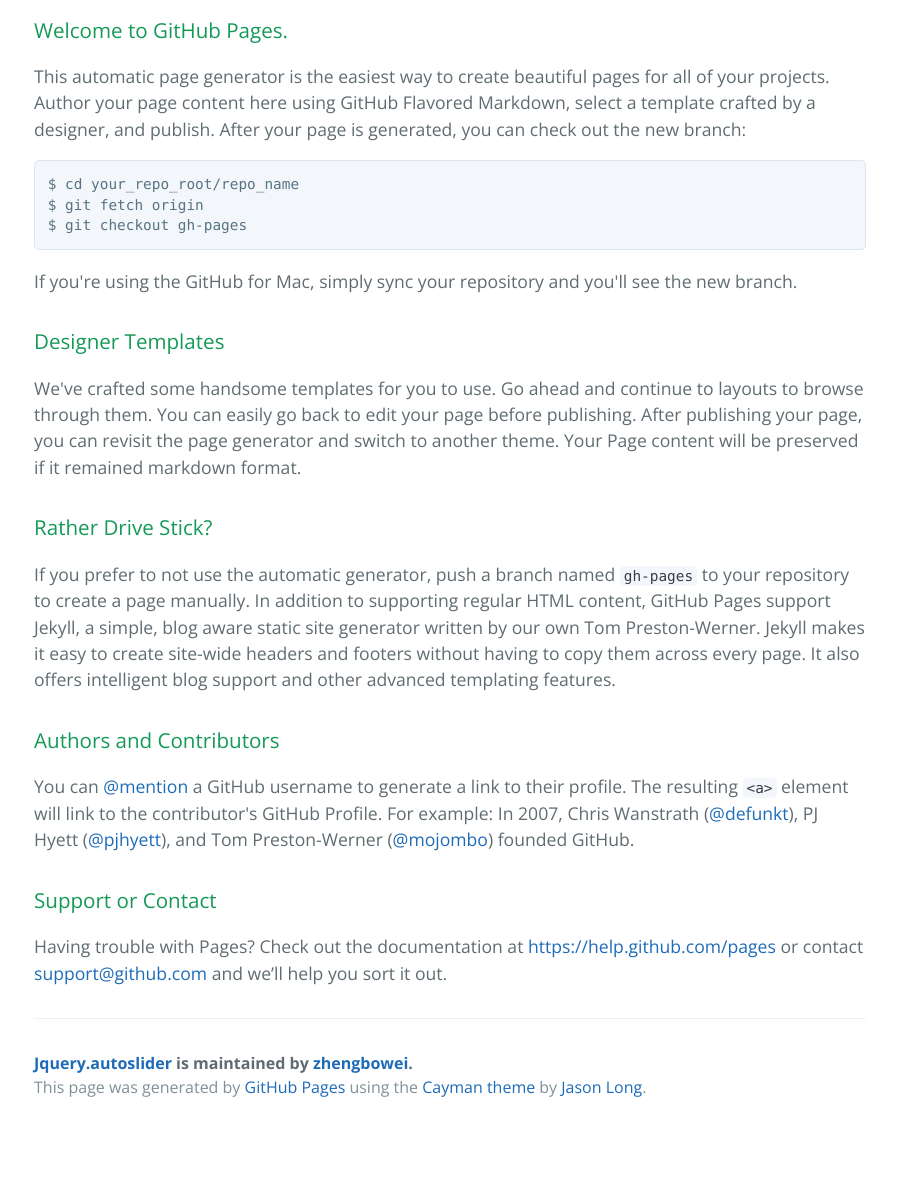
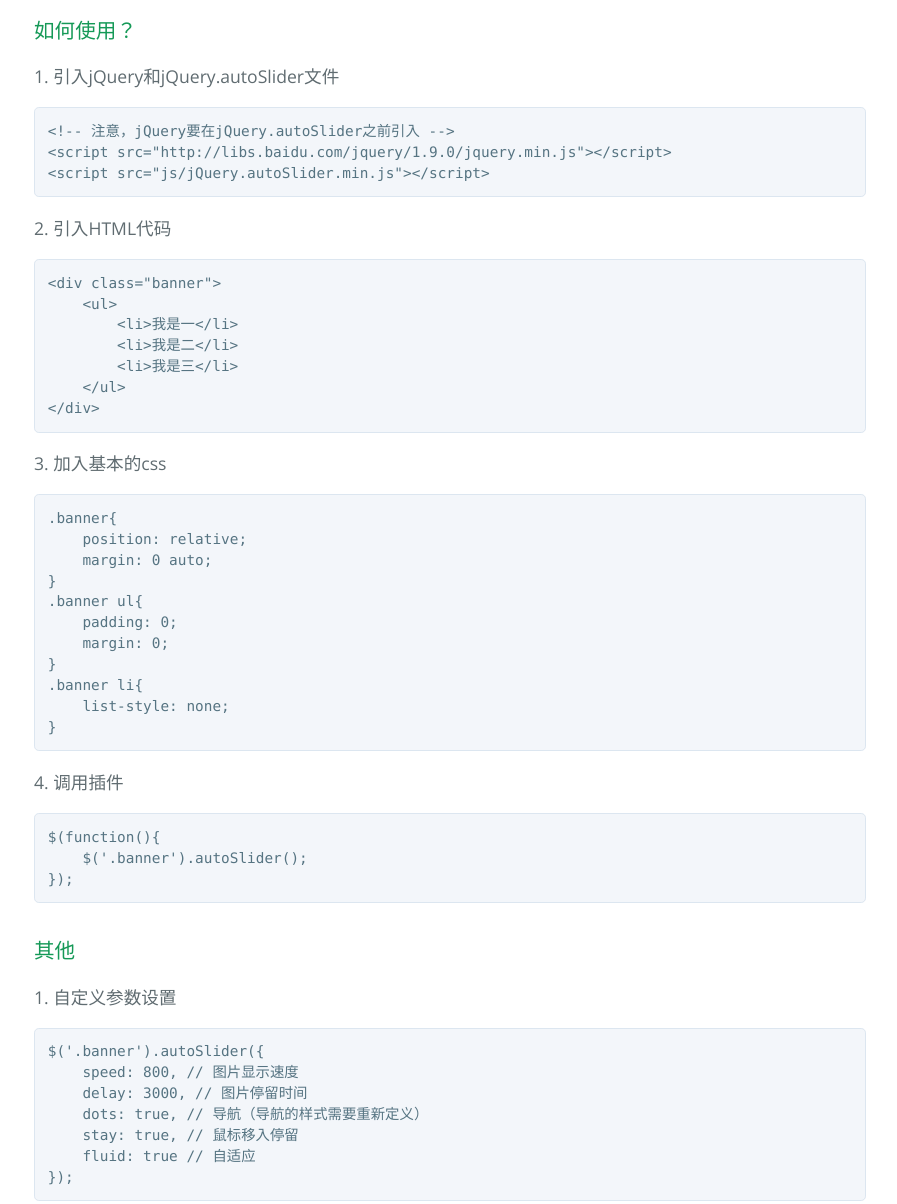
Before and after one commit to wynn719/jQuery.autoSlider, a plain HTML site: page index.html in a window 1280 px wide. Shown: the part 400-1604 px from the top of the page, without its empty margins (190-1087 px from the left). Before the commit the page ends 1531 px from the top, so only its background shows below. Drawn offline with nearby package versions, Linux system fonts and the light colour scheme.

```diff
--- a/index.html
+++ b/index.html
@@ -12,7 +12,7 @@
   <body>
     <section class="page-header">
       <h1 class="project-name">Jquery.autoslider</h1>
-      <h2 class="project-tagline">这是wayne做的第一个jQuery插件--轮播插件，响应式支持，插件大小只有1.9kb哦！</h2>
+      <h2 class="project-tagline">一个jQuery轮播插件，响应式支持，插件大小只有1.9kb哦！</h2>
       <a href="https://github.com/zhengbowei/jQuery.autoSlider" class="btn">View on GitHub</a>
       <a href="https://github.com/zhengbowei/jQuery.autoSlider/zipball/master" class="btn">Download .zip</a>
       <a href="https://github.com/zhengbowei/jQuery.autoSlider/tarball/master" class="btn">Download .tar.gz</a>
@@ -20,36 +20,61 @@
 
     <section class="main-content">
       <h3>
-<a id="welcome-to-github-pages" class="anchor" href="#welcome-to-github-pages" aria-hidden="true"><span class="octicon octicon-link"></span></a>Welcome to GitHub Pages.</h3>
+<a id="如何使用" class="anchor" href="#%E5%A6%82%E4%BD%95%E4%BD%BF%E7%94%A8" aria-hidden="true"><span class="octicon octicon-link"></span></a>如何使用？</h3>
 
-<p>This automatic page generator is the easiest way to create beautiful pages for all of your projects. Author your page content here using GitHub Flavored Markdown, select a template crafted by a designer, and publish. After your page is generated, you can check out the new branch:</p>
+<p>1. 引入jQuery和jQuery.autoSlider文件</p>
 
-<pre><code>$ cd your_repo_root/repo_name
-$ git fetch origin
-$ git checkout gh-pages
+<pre><code>&lt;!-- 注意，jQuery要在jQuery.autoSlider之前引入 --&gt;
+&lt;script src="http://libs.baidu.com/jquery/1.9.0/jquery.min.js"&gt;&lt;/script&gt;
+&lt;script src="js/jQuery.autoSlider.min.js"&gt;&lt;/script&gt;
 </code></pre>
 
-<p>If you're using the GitHub for Mac, simply sync your repository and you'll see the new branch.</p>
+<p>2. 引入HTML代码</p>
+
+<pre><code>&lt;div class="banner"&gt;
+    &lt;ul&gt;
+        &lt;li&gt;我是一&lt;/li&gt;
+        &lt;li&gt;我是二&lt;/li&gt;
+        &lt;li&gt;我是三&lt;/li&gt;
+    &lt;/ul&gt;
+&lt;/div&gt;
+</code></pre>
+
+<p>3. 加入基本的css</p>
+
+<pre><code>.banner{
+    position: relative;
+    margin: 0 auto;
+}
+.banner ul{
+    padding: 0;
+    margin: 0;
+}
+.banner li{
+    list-style: none;
+}
+</code></pre>
+
+<p>4. 调用插件</p>
+
+<pre><code>$(function(){
+    $('.banner').autoSlider();
+});
+</code></pre>
 
 <h3>
-<a id="designer-templates" class="anchor" href="#designer-templates" aria-hidden="true"><span class="octicon octicon-link"></span></a>Designer Templates</h3>
+<a id="其他" class="anchor" href="#%E5%85%B6%E4%BB%96" aria-hidden="true"><span class="octicon octicon-link"></span></a>其他</h3>
 
-<p>We've crafted some handsome templates for you to use. Go ahead and continue to layouts to browse through them. You can easily go back to edit your page before publishing. After publishing your page, you can revisit the page generator and switch to another theme. Your Page content will be preserved if it remained markdown format.</p>
+<p>1. 自定义参数设置</p>
 
-<h3>
-<a id="rather-drive-stick" class="anchor" href="#rather-drive-stick" aria-hidden="true"><span class="octicon octicon-link"></span></a>Rather Drive Stick?</h3>
-
-<p>If you prefer to not use the automatic generator, push a branch named <code>gh-pages</code> to your repository to create a page manually. In addition to supporting regular HTML content, GitHub Pages support Jekyll, a simple, blog aware static site generator written by our own Tom Preston-Werner. Jekyll makes it easy to create site-wide headers and footers without having to copy them across every page. It also offers intelligent blog support and other advanced templating features.</p>
-
-<h3>
-<a id="authors-and-contributors" class="anchor" href="#authors-and-contributors" aria-hidden="true"><span class="octicon octicon-link"></span></a>Authors and Contributors</h3>
-
-<p>You can <a href="https://github.com/blog/821" class="user-mention">@mention</a> a GitHub username to generate a link to their profile. The resulting <code>&lt;a&gt;</code> element will link to the contributor's GitHub Profile. For example: In 2007, Chris Wanstrath (<a href="https://github.com/defunkt" class="user-mention">@defunkt</a>), PJ Hyett (<a href="https://github.com/pjhyett" class="user-mention">@pjhyett</a>), and Tom Preston-Werner (<a href="https://github.com/mojombo" class="user-mention">@mojombo</a>) founded GitHub.</p>
-
-<h3>
-<a id="support-or-contact" class="anchor" href="#support-or-contact" aria-hidden="true"><span class="octicon octicon-link"></span></a>Support or Contact</h3>
-
-<p>Having trouble with Pages? Check out the documentation at <a href="https://help.github.com/pages">https://help.github.com/pages</a> or contact <a href="mailto:support@github.com">support@github.com</a> and we’ll help you sort it out.</p>
+<pre><code>$('.banner').autoSlider({
+    speed: 800, // 图片显示速度
+    delay: 3000, // 图片停留时间
+    dots: true, // 导航（导航的样式需要重新定义）
+    stay: true, // 鼠标移入停留
+    fluid: true // 自适应
+});
+</code></pre>
 
       <footer class="site-footer">
         <span class="site-footer-owner"><a href="https://github.com/zhengbowei/jQuery.autoSlider">Jquery.autoslider</a> is maintained by <a href="https://github.com/zhengbowei">zhengbowei</a>.</span>
```
Also changed, not shown: params.json (+1 -1 lines).
